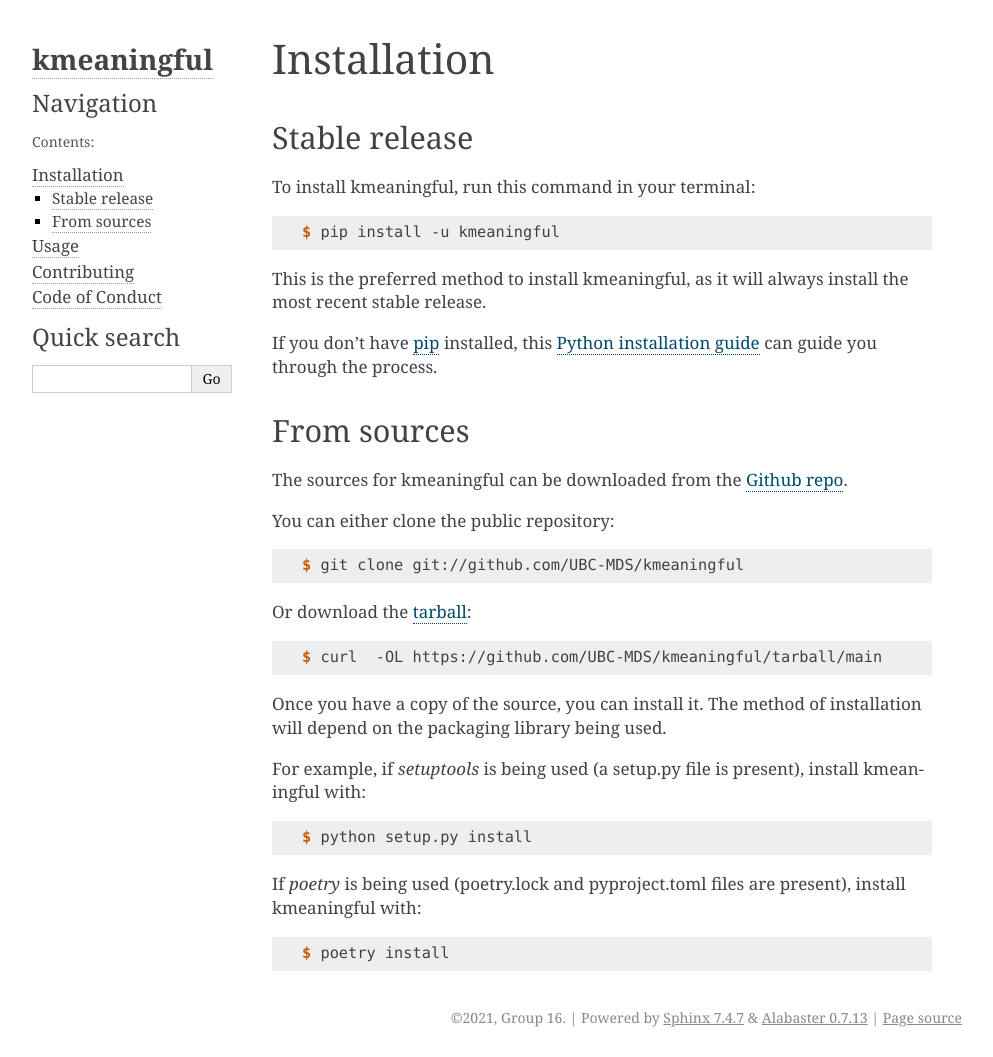
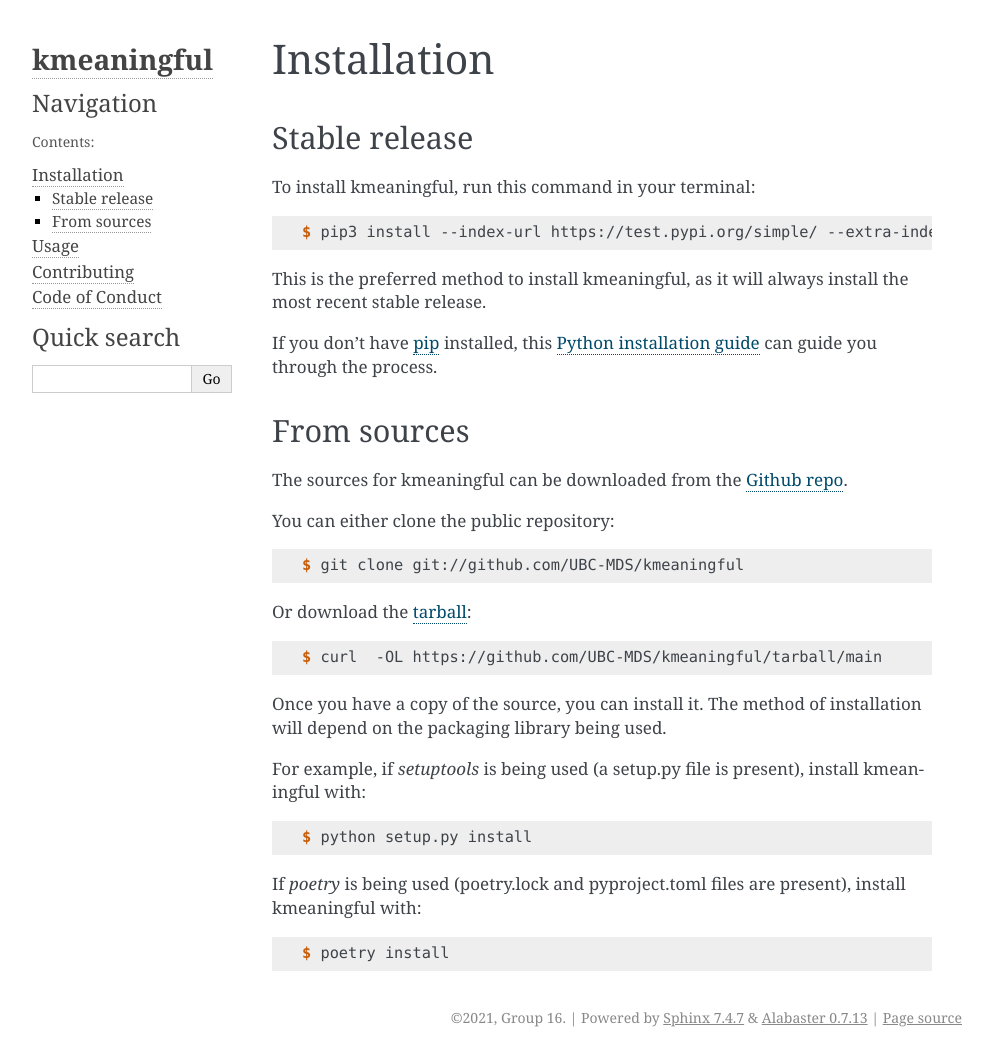
Before and after one commit to trevorki/kmeaningful, a Sphinx documentation site: the page built from docs/installation.rst, in a window 1280 px wide. Shown: the whole page, without its empty margins (148-1141 px from the left). Built offline with Sphinx 7.4.7, drawn with Linux system fonts in a browser that asks for light colours.

Commit message:
Update installation instructions

```diff
--- a/docs/installation.rst
+++ b/docs/installation.rst
@@ -12,7 +12,7 @@ To install kmeaningful, run this command in your terminal:
 
 .. code-block:: console
 
-    $ pip install -u kmeaningful
+    $ pip3 install --index-url https://test.pypi.org/simple/ --extra-index-url https://pypi.org/simple kmeaningful==0.2.0
 
 This is the preferred method to install kmeaningful, as it will always install the most recent stable release.
 
```
Also changed, not shown: 11 other files.
